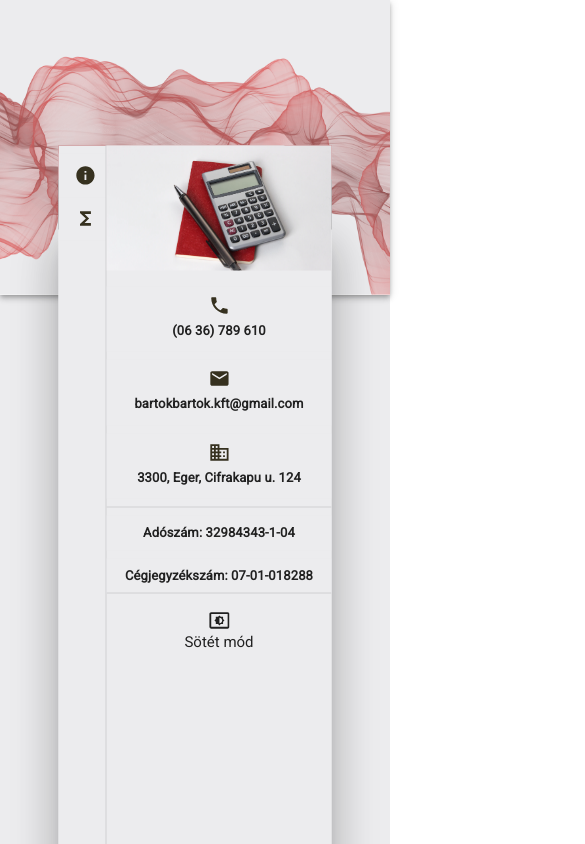
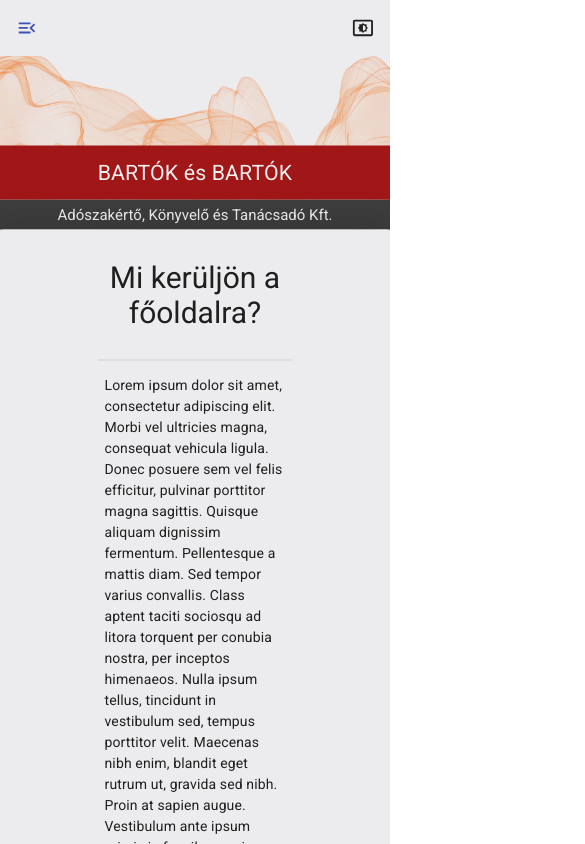
Before and after one commit to Pityubak/bartok-bartok, a Gatsby site: page / in a window 390 px wide. Shown: the top 844 px of the page, 585 px wide, since content can reach past the window. Built offline with nearby package versions, Linux system fonts and the light colour scheme; Gatsby itself is replaced by a stand-in of ours.

Commit message:
responsive sidebar

```diff
--- a/src/components/layout/layout.js
+++ b/src/components/layout/layout.js
@@ -1,23 +1,34 @@
-import { AppBar, Grid, makeStyles, Typography } from "@material-ui/core"
-import {Link} from "gatsby"
+import {
+  AppBar,
+  Grid,
+  IconButton,
+  makeStyles,
+  Menu,
+  Toolbar,
+  Typography,
+  useMediaQuery,
+} from "@material-ui/core"
+import { Link } from "gatsby"
 import React from "react"
 import BackgroundImage from "gatsby-background-image"
-import { useSelector } from "react-redux"
+import { useDispatch, useSelector } from "react-redux"
 import DarkImage from "./dark"
 import LightImage from "./light"
+import { THEME } from "../../theme/theme"
+import { MenuOpen, SettingsBrightness } from "@material-ui/icons"
+import { changeDrawer } from "../../slices/menu"
+import { switchTheme } from "../../slices/themeSlice"
 
 const useStyles = makeStyles(theme => ({
   root: {
-
-
     height: "150vh",
     margin: "0 auto",
     position: "relative",
   },
-  darkRoot:{
+  darkRoot: {
     background: "#36311F",
   },
-  lightRoot:{
+  lightRoot: {
     background: "#ECECEE",
   },
   header: {
@@ -26,7 +37,11 @@ const useStyles = makeStyles(theme => ({
     display: "flex",
     alignItems: "center",
     flexDirection: "column",
+    [theme.breakpoints.down(960)]: {
+      flexDirection: "row",
+      alignItems: "flex-start",
 
+    },
   },
   footer: {
     height: "10vh",
@@ -34,35 +49,65 @@ const useStyles = makeStyles(theme => ({
     display: "flex",
     alignItems: "center",
     justifyContent: "flex-end",
-
   },
-  dark:{
-    color:"#000"
+  dark: {
+    color: "#000",
   },
-  light:{
+  light: {
     color: "#fff",
   },
   main: {
     height: "105vh",
-
   },
   container: {
     flexGrow: 1,
   },
-  link:{
-    textDecoration:"none",
-    cursor:"pointer"
+  link: {
+    textDecoration: "none",
+    cursor: "pointer",
   },
-  tag:{
-      textDecoration:"none",
-      fontSize:"12px",
-      fontWeight:500,
-  }
+  tag: {
+    textDecoration: "none",
+    fontSize: "12px",
+    fontWeight: 500,
+  },
+  toolbar: {
+    width: "100%",
+    zIndex: "4000",
+    background: THEME.light,
+    color: "red",
+    display:"flex",
+    alignItems:"center",
+    justifyContent:"space-between"
+  },
+  themeIcon: {
+    display: "flex",
+    flexDirection: "column",
+    alignItems: "center",
+    justifyContent: "center",
+
+    fontSize: "6rem",
+    cursor: "pointer",
+    transition: "all .3s ease-in",
+  },
+  darkIcon: {
+    color: THEME.light,
+    "&:hover": {
+      color: "#F7CE3B",
+    },
+  },
+  lightIcon: {
+    color: "#212121",
+    "&:hover": {
+      color: THEME.primary,
+    },
+  },
 }))
 
 const Layout = props => {
-  const { darkMode }=useSelector(state=>state.theme)
-  const data = !darkMode ? DarkImage():LightImage()
+  const { darkMode } = useSelector(state => state.theme)
+  const { open } = useSelector(state => state.menu)
+  const data = !darkMode ? DarkImage() : LightImage()
   const imageData = data.allFile?.edges
   const logoData = data.icon.childImageSharp.fluid
   const classes = useStyles()
@@ -71,24 +116,62 @@ const Layout = props => {
     return imageData[index]
   }
   const img = loadImage()
+  const dispatch = useDispatch()
+  const matches = useMediaQuery("(max-width:960px)")
   return (
     <div className={classes.container}>
       <Grid
-
         spacing={0}
         direction={"column"}
         alignItems="stretch"
         container
-        className={[classes.root, darkMode ? classes.darkRoot:classes.lightRoot].join(' ')}
+        className={[
+          classes.root,
+          darkMode ? classes.darkRoot : classes.lightRoot,
+        ].join(" ")}
       >
         <AppBar position={"static"}>
-
           <BackgroundImage
             className={classes.bg}
             fluid={img?.node?.childImageSharp?.fluid}
           >
+            <Grid item xs={12} className={classes.header}>
+              {matches ? (
+                <Toolbar className={classes.toolbar}>
+                  <IconButton
+                    aria-label="open drawer"
+                    onClick={() => dispatch(changeDrawer(!open))}
+                    edge="start"
+                    size="medium"
+                    color="primary"
+                    // className={clsx(classes.menuButton, open && classes.hide)}
+                  >
+                    <MenuOpen fontSize="large" />
+                  </IconButton>
 
-              <Grid item xs={12} className={classes.header}>
+                  {/* <Link className={classes.link} to="/">
+                    <img
+                      className={classes.logo}
+                      src={logoData.src}
+
+                      height="60px"
+                      alt={"A Bartók és Bartók Kft logója"}
+                    />
+                  </Link> */}
+                  <div
+                    className={[
+                      classes.themeIcon,
+                      darkMode ? classes.darkIcon : classes.lightIcon,
+                    ].join(" ")}
+                    onClick={() => dispatch(switchTheme(!darkMode))}
+                  >
+                    <SettingsBrightness fontSize="large" />
+                    {/* <Typography variant="h5">
+                      {!darkMode ? "Sötét mód" : "Világos mód"}
+                    </Typography> */}
+                  </div>
+                </Toolbar>
+              ) : (
                 <Link className={classes.link} to="/">
                   <img
                     className={classes.logo}
@@ -96,10 +179,9 @@ const Layout = props => {
                     alt={"A Bartók és Bartók Kft logója"}
                   />
                 </Link>
+              )}
             </Grid>
-
           </BackgroundImage>
-
         </AppBar>
         {/* */}
 
@@ -108,12 +190,29 @@ const Layout = props => {
         </Grid>
 
         <BackgroundImage fluid={img?.node?.childImageSharp?.fluid}>
-          <Grid container  className={[classes.footer, !darkMode ? classes.dark :classes.light].join(' ')} direction="column">
+          <Grid
+            container
+            className={[
+              classes.footer,
+              !darkMode ? classes.dark : classes.light,
+            ].join(" ")}
+            direction="column"
+          >
             <Typography variant="h5">
               {" "}
               © {new Date().getFullYear()} Bartók és Bartók Kft.
             </Typography>
-            <a className={[classes.tag, !darkMode ? classes.dark :classes.light].join(' ')} href="https://github.com/Pityubak" target="_blank" rel='noopener noreferrer'>Created by Pityubak</a>
+            <a
+              className={[
+                classes.tag,
+                !darkMode ? classes.dark : classes.light,
+              ].join(" ")}
+              href="https://github.com/Pityubak"
+              target="_blank"
+              rel="noopener noreferrer"
+            >
+              Created by Pityubak
+            </a>
           </Grid>
         </BackgroundImage>
       </Grid>
--- /dev/null
+++ b/src/components/layout/secondaryBottom.js
@@ -0,0 +1,13 @@
+import { Grid } from "@material-ui/core";
+import React from "react"
+
+const SecondaryBottom=()=>{
+
+    return(
+        <Grid item xs={12} alignItems="center" >
+                Teszt
+        </Grid>
+    )
+}
+
+export default SecondaryBottom;
--- a/src/components/main/header.js
+++ b/src/components/main/header.js
@@ -1,4 +1,4 @@
-import { Collapse, Drawer, List, makeStyles } from "@material-ui/core"
+import { Collapse, Drawer, List, makeStyles, useMediaQuery } from "@material-ui/core"
 import {
   Equalizer,
   ExpandLess,
@@ -11,7 +11,7 @@ import {
   Money,
   StrikethroughS,
 } from "@material-ui/icons"
-import React from "react"
+import React, { useEffect } from "react"
 import {
   StyledListItem,
   StyledListItemIcon,
@@ -101,18 +101,20 @@ darkPaper: {
 const Header = () => {
   const classes = useStyles()
 
-  const { index, selected } = useSelector(state => state.menu)
+  const { index, selected,open } = useSelector(state => state.menu)
   const { darkMode } = useSelector(state => state.theme)
   const dispatch = useDispatch()
   const paper = [
     classes.drawerPaper,
     darkMode ? classes.darkPaper : classes.lightPaper,
   ].join(" ")
+  const matches = useMediaQuery("(max-width:960px)")
 
   return (
     <Drawer
       className={classes.drawer}
-      variant="permanent"
+      variant="persistent"
+      open={!matches || open}
       classes={{
         paper: paper,
       }}
--- a/src/components/main/main.js
+++ b/src/components/main/main.js
@@ -1,8 +1,10 @@
-import { Divider, makeStyles, Paper, Typography } from "@material-ui/core"
+import { Backdrop, Divider, makeStyles, Paper, Typography, useMediaQuery } from "@material-ui/core"
 import React from "react"
-import { useSelector } from "react-redux"
+import { useDispatch, useSelector } from "react-redux"
+import { changeDrawer } from "../../slices/menu"
 import { THEME } from "../../theme/theme"
 import Bottom from "../layout/bottom"
+import SecondaryBottom from "../layout/secondaryBottom"
 
 import Header from "./header"
 import RightSide from "./rightSide"
@@ -57,7 +59,7 @@ const useStyles = makeStyles(theme => ({
 
 
 
-    [theme.breakpoints.between(960,1280)]: {
+    [theme.breakpoints.down(1280)]: {
       width: "100%",
     },
     [theme.breakpoints.between(1280,1460)]: {
@@ -86,7 +88,10 @@ const useStyles = makeStyles(theme => ({
 const Main = props => {
   const classes = useStyles()
   const { darkMode } = useSelector(state => state.theme)
+  const { open } = useSelector(state => state.menu)
   const root = [classes.root, darkMode ? classes.dark : classes.light].join(" ")
+  const dispatch=useDispatch()
+  const matches = useMediaQuery("(max-width:960px)")
   return (
     <div className={classes.container}>
       <div className={classes.header}>
@@ -103,9 +108,11 @@ const Main = props => {
         }}
         elevation={24}
       >
-        <Header />
+        {/* {(matches && open) ? <Backdrop open={open} > */}
+          <Header />
+        {/* </Backdrop>:<Header />} */}
         {props.children}
-        <RightSide />
+       {!matches ?  <RightSide />:<SecondaryBottom/>}
         <div className={classes.bottom}>
           <Divider />
           <Bottom />
--- a/src/slices/menu.js
+++ b/src/slices/menu.js
@@ -3,6 +3,7 @@ const initialState = {
   index: 0,
   selected: 0,
   bottom: 0,
+  open:false
 }
 
 const menuSlice = createSlice({
@@ -18,8 +19,11 @@ const menuSlice = createSlice({
     changeBottom: (state, action) => {
       state.selected = action.payload
     },
+    changeDrawer:(state,action)=>{
+      state.open=action.payload
+    }
   },
 })
 
 export const menuReducer = menuSlice.reducer
-export const { changeIndex, changeSelected, changeBottom } = menuSlice.actions
+export const { changeIndex, changeSelected, changeBottom, changeDrawer } = menuSlice.actions
```
Lines whose indentation alone changed are shown as unchanged.
